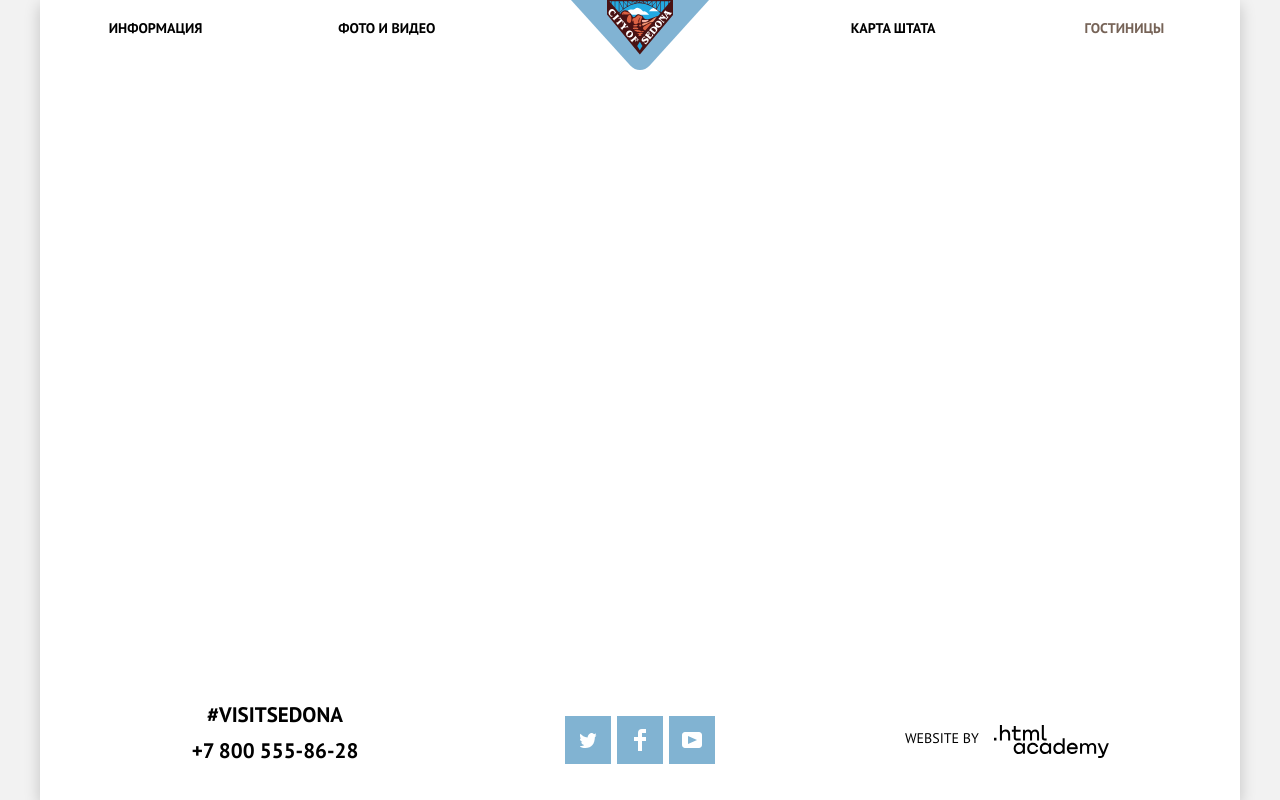
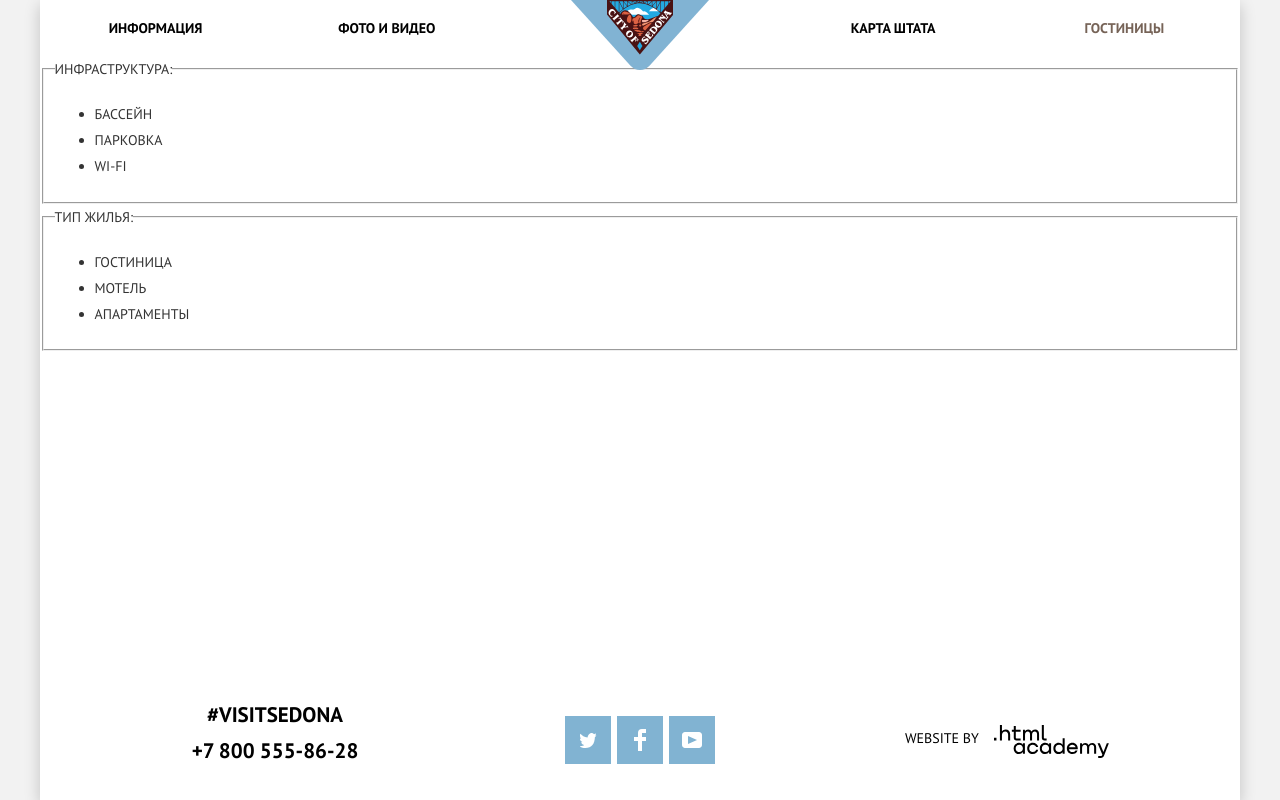
Before and after one commit to Pifan91/251399-sedona-31, a plain HTML site: page catalog.html in a window 1280 px wide. Drawn offline with Linux system fonts and the light colour scheme.

Commit message:
Начал разметку фильтра

```diff
--- a/catalog.html
+++ b/catalog.html
@@ -8,8 +8,8 @@
 
 
   <link rel="icon" href="favicon.ico">
-  <link rel="icon" href="favicon/icon.svg" type="image/svg+xml">
-  <link rel="apple-touch-icon" href="favicon/180.png">
+  <link rel="icon" href="img/favicon/icon.svg" type="image/svg+xml">
+  <link rel="apple-touch-icon" href="img/favicon/180.png">
   <link rel="manifest" href="manifest.webmanifest">
 
   <link href="css/normalize.min.css" rel="stylesheet">
@@ -42,7 +42,48 @@
     </header>
 
     <main>
+      <section class="filter">
+        <h2 class="visually-hidden">Фильтр апартаментов</h2>
+        <form action="" class="filter-form">
+          <fieldset>
+            <legend>Инфраструктура:</legend>
+            <ul class="filter-form__list">
+              <li class="filter-form__list-item">
+                <input class="visually-hidden" type="checkbox" name="pool" id="pool" checked>
+                <label class="filter-form__checkbox" for="pool">Бассейн</label>
+              </li>
+              <li class="filter-form__list-item">
+                <input class="visually-hidden" type="checkbox" name="parking" id="parking">
+                <label class="filter-form__checkbox" for="parking">Парковка</label>
+              </li>
+              <li class="filter-form__list-item">
+                <input class="visually-hidden" type="checkbox" name="wi-fi" id="wi-fi">
+                <label class="filter-form__checkbox" for="wi-fi">Wi-Fi</label>
+              </li>
+            </ul>
+          </fieldset>
 
+          <fieldset>
+            <legend>Тип жилья:</legend>
+            <ul class="filter-form__list">
+              <li class="filter-form__list-item">
+                <input class="visually-hidden" type="checkbox" name="hotel" id="hotel">
+                <label class="filter-form__checkbox" for="hotel">Гостиница</label>
+              </li>
+              <li class="filter-form__list-item">
+                <input class="visually-hidden" type="checkbox" name="motel" id="motel">
+                <label class="filter-form__checkbox" for="motel">Мотель</label>
+              </li>
+              <li class="filter-form__list-item">
+                <input class="visually-hidden" type="checkbox" name="apartments" id="apartments">
+                <label class="filter-form__checkbox" for="apartments">Апартаменты</label>
+              </li>
+            </ul>
+          </fieldset>
+
+
+        </form>
+      </section>
     </main>
 
     <footer class="main-footer">
```
